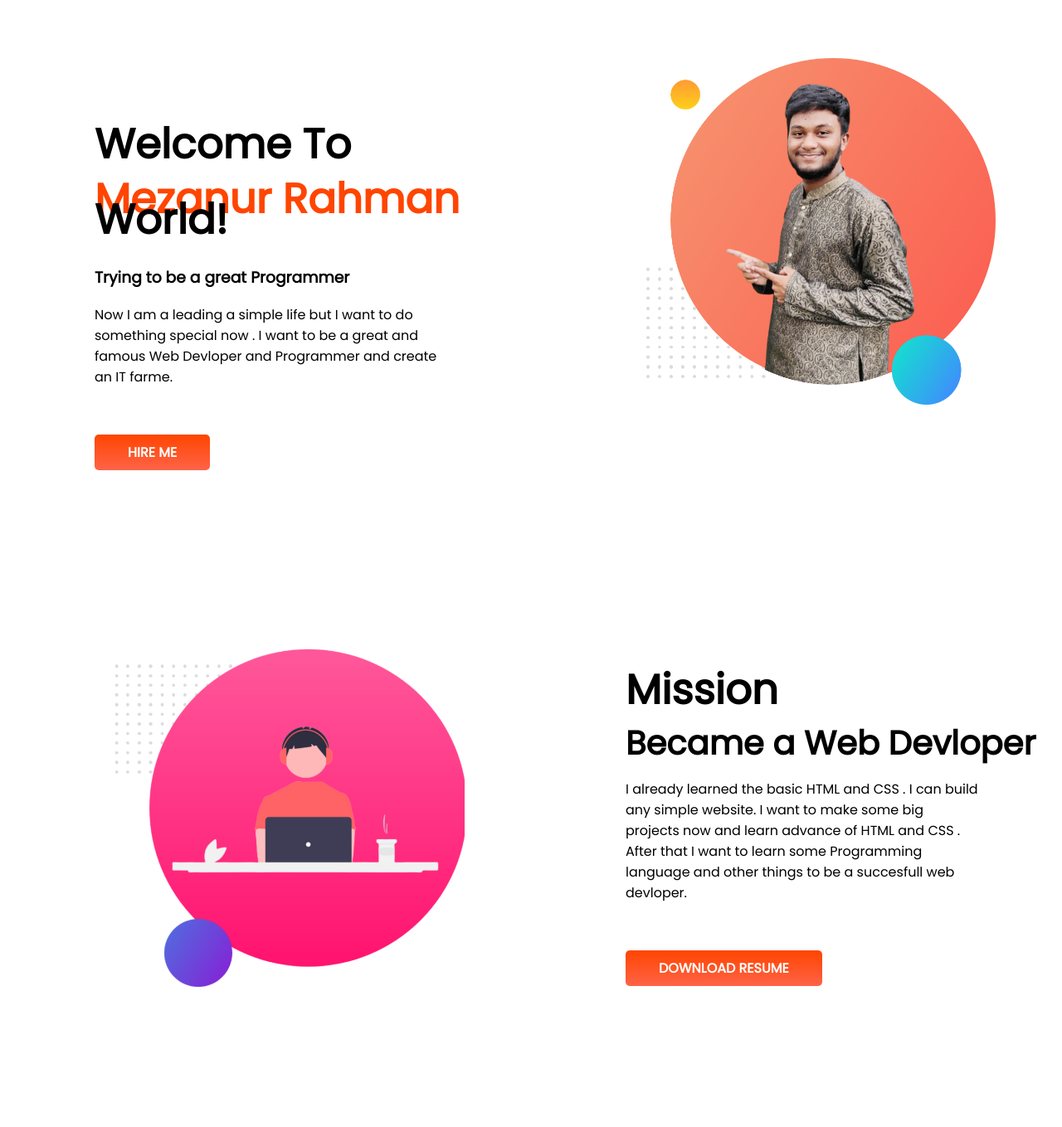
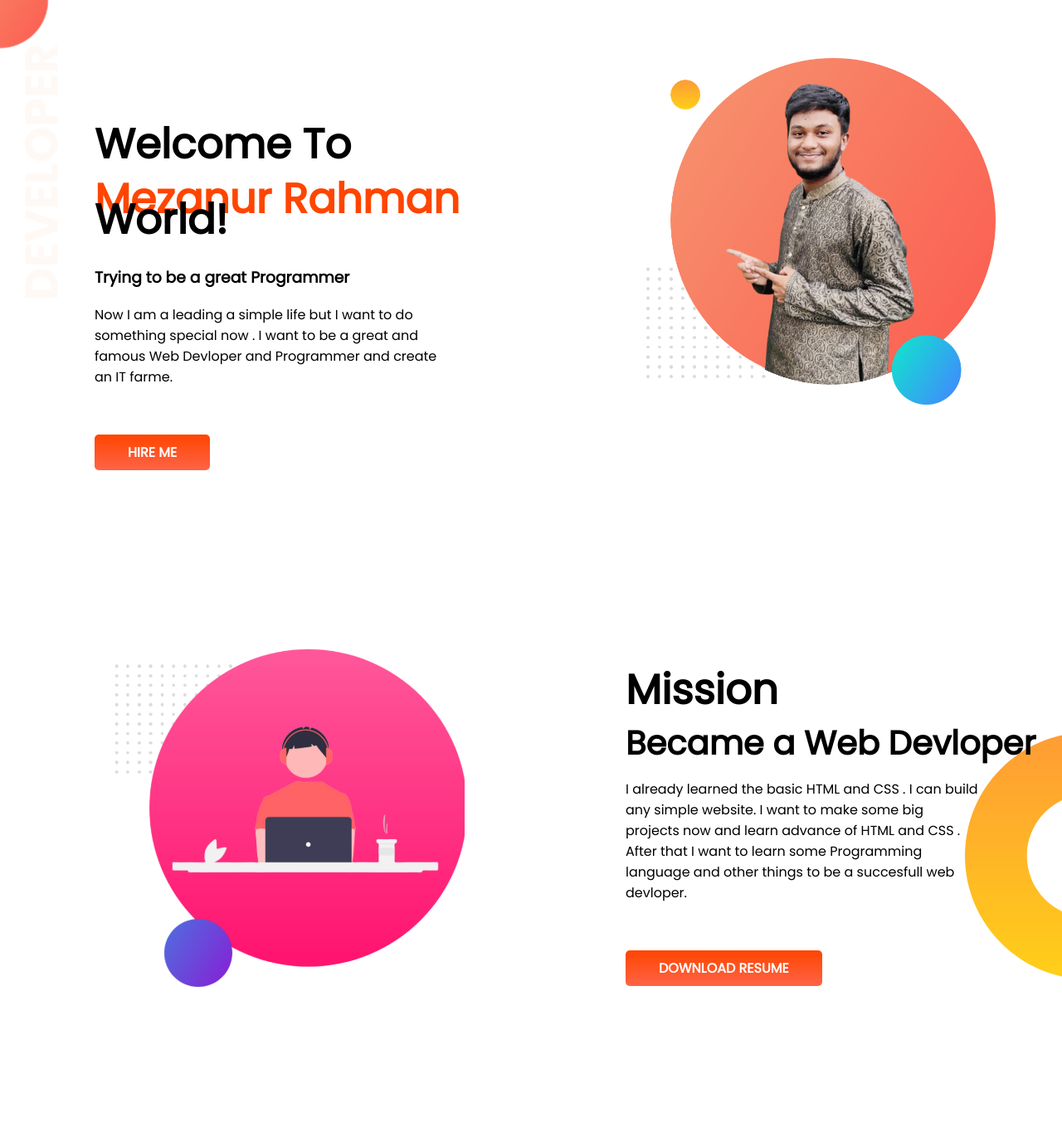
Before and after one commit to Mezan2002/mezan-portfolio, a plain HTML site: page index.html in a window 1280 px wide. Shown: the top 1359 px of the page at 83% size. Drawn offline with Linux system fonts and the light colour scheme; the site is published under a folder, as on GitHub Pages, so addresses that start at the root find nothing.

Commit message:
Bug Fixing Done

```diff
--- a/css/style.css
+++ b/css/style.css
@@ -45,12 +45,12 @@ h2 {
   font-weight: bold;
 }
 .top-ban {
-  background-image: url(/images/top-banner.png);
+  background-image: url(../images/top-banner.png);
   background-repeat: no-repeat;
   background-position: initial;
 }
 .mission {
-  background-image: url(/images/dream-bg.png);
+  background-image: url(../images/dream-bg.png);
   background-repeat: no-repeat;
   background-position: right;
 }
@@ -58,7 +58,7 @@ h2 {
   padding-right: 100px;
 }
 .exp {
-  background-image: url(/images/exp-bg.png);
+  background-image: url(../images/exp-bg.png);
   background-repeat: no-repeat;
   background-position: left;
 }
```
